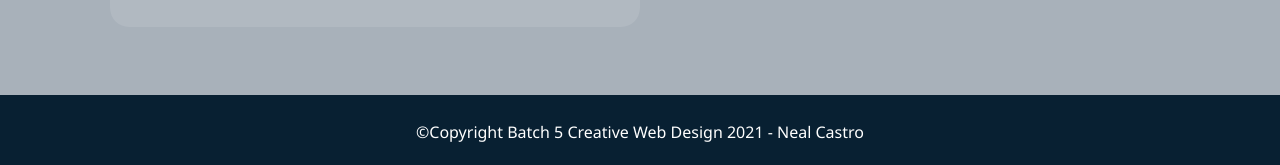
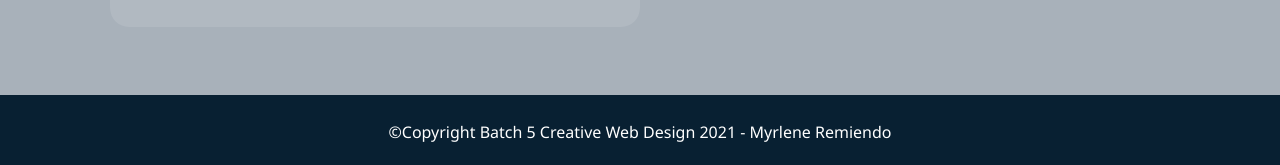
Before and after one commit to Myrlene18/activitythirteen, a plain HTML site: page index.html in a window 1280 px wide. Shown: the part 1569-1734 px from the top of the page. Drawn offline with Linux system fonts and the light colour scheme.

Commit message:
Update index.html

```diff
--- a/index.html
+++ b/index.html
@@ -104,7 +104,7 @@
     <!-- footer -->
     <footer>
         <div class="container">
-            <p class="footer">&copy;Copyright Batch 5 Creative Web Design 2021 - Neal Castro</p>
+            <p class="footer">&copy;Copyright Batch 5 Creative Web Design 2021 - Myrlene Remiendo</p>
         </div>
     </footer>
 
```
